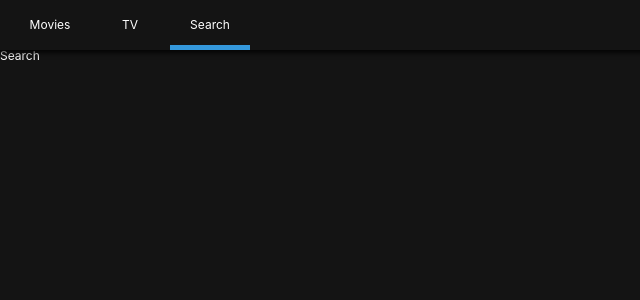
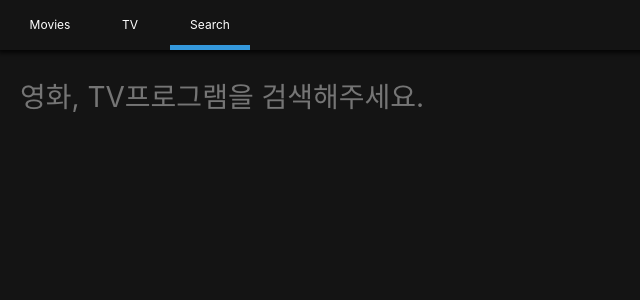
Before and after one commit to sangmin-yoon/Mflix, a React (Create React App) app: page /search in a window 1280 px wide. Shown: the top 300 px of the page, without its empty margins (0-640 px from the left). Built offline with nearby package versions, Linux system fonts and the light colour scheme.

Commit message:
Home,TV,Search Presenter 레이아웃

```diff
--- a/src/Components/GlobalStyles.js
+++ b/src/Components/GlobalStyles.js
@@ -15,7 +15,7 @@ const GlobalStyles = createGlobalStyle`
         font-size: 12px;
         background-color: rgba(20,20,20,1);
         color: white;
-        padding-top: 50px;
+        padding-top: 80px;
     }
 `;
 
--- /dev/null
+++ b/src/Components/Loader.js
@@ -0,0 +1,15 @@
+import React from "react";
+import styled from "styled-components";
+
+const Container = styled.div`
+  height: 100vh;
+  width: 100vw;
+  display: flex;
+  justify-content: center;
+  font-size: 28px;
+  margin-top: 20px;
+`;
+
+const Loader = () => <Container>⏰</Container>;
+
+export default Loader;
--- /dev/null
+++ b/src/Components/Section.js
@@ -0,0 +1,55 @@
+import React from "react";
+import PropTypes from "prop-types";
+import styled from "styled-components";
+
+const Container = styled.div`
+  :not(:last-child) {
+    margin-bottom: 50px;
+  }
+`;
+
+const Title = styled.span`
+  font-size: 14px;
+  font-weight: 600;
+`;
+
+const Grid = styled.div`
+  margin-top: 25px;
+  display: grid;
+  grid-template-columns: repeat(auto-fill, 125px);
+  grid-gap: 25px;
+`;
+
+const Section = ({ title, children }) => (
+  <Container>
+    <Title>{title}</Title>
+    <Grid>{children}</Grid>
+  </Container>
+);
+
+Section.propTypes = {
+  title: PropTypes.string.isRequired,
+  children: PropTypes.oneOfType([
+    PropTypes.arrayOf(PropTypes.node),
+    PropTypes.node,
+  ]),
+};
+
+export default Section;
+
+// PropTypes 종류
+// - array: 배열
+// - arrayOf: 특정 propType으로 이루어진 배열
+// - bool: true or false 값
+// - func: 함수
+// - number: 숫자
+// - object: 객체
+// - string: 문자열
+// - symbol: ES6의 Symbol
+// - node: 렌더링할 수 있는 모든 것(숫자, 문자열, JSX코드)
+// - instanceOf: 특정 클래스의 인스턴스(ex: instanceOf(MyClass))
+// - oneOf(['dog', 'cat']): 주어진 배열 요소 중 값 하나
+// - oneOfType([React.PropTypes.string, PropTypes.number]): 주어진 배열 안의 종류 중 하나
+// - objectOf(React.PropTypes.number): 객체의 모든 키 값이 인자로 주어진 PropType인 객체
+// - shape({ name: PropTypes.string, num: PropTypes.number }): 주어진 스키마를 가진 객체
+// - any: 아무 종류
--- a/src/Routes/Detail/DetailPresenter.js
+++ b/src/Routes/Detail/DetailPresenter.js
@@ -1,9 +1,13 @@
 import React from "react";
+import PropTypes from "prop-types";
+import styled from "styled-components";
 
-class DetailPresenter extends React.Component {
-  render() {
-    return <h1>Detail</h1>;
-  }
-}
+const DetailPresenter = ({ result, loading, error }) => null;
+
+DetailPresenter.propTypes = {
+  result: PropTypes.object,
+  loading: PropTypes.bool.isRequired,
+  error: PropTypes.string,
+};
 
 export default DetailPresenter;
--- a/src/Routes/Home/HomePresenter.js
+++ b/src/Routes/Home/HomePresenter.js
@@ -1,9 +1,48 @@
 import React from "react";
+import PropTypes from "prop-types";
+import styled from "styled-components";
+import Section from "Components/Section";
+import Loader from "Components/Loader";
 
-class HomePresenter extends React.Component {
-  render() {
-    return <h1>home</h1>;
-  }
-}
+const Container = styled.div`
+  padding: 0px 20px;
+`;
+
+const HomePresenter = ({ nowPlaying, popular, upcoming, loading, error }) =>
+  loading ? (
+    <Loader />
+  ) : (
+    <Container>
+      {nowPlaying && nowPlaying.length > 0 && (
+        <Section title="Now Playing">
+          {nowPlaying.map((movie) => (
+            <span key={movie.id}>{movie.title}</span>
+          ))}
+        </Section>
+      )}
+      {upcoming && upcoming.length > 0 && (
+        <Section title="개봉예정">
+          {upcoming.map((movie) => (
+            <span key={movie.id}>{movie.title}</span>
+          ))}
+        </Section>
+      )}
+      {popular && popular.length > 0 && (
+        <Section title="Popular Movie">
+          {popular.map((movie) => (
+            <span key={movie.id}>{movie.title}</span>
+          ))}
+        </Section>
+      )}
+    </Container>
+  );
+
+HomePresenter.propTypes = {
+  nowPlaying: PropTypes.array,
+  popular: PropTypes.array,
+  upcoming: PropTypes.array,
+  loading: PropTypes.bool.isRequired,
+  error: PropTypes.string,
+};
 
 export default HomePresenter;
--- a/src/Routes/Search/SearchContainer.js
+++ b/src/Routes/Search/SearchContainer.js
@@ -11,11 +11,21 @@ class SearchContainer extends React.Component {
     error: null,
   };
 
-  handleSubmit = () => {
+  handleSubmit = (event) => {
+    event.preventDefault();
     const { searchTerm } = this.state;
     if (searchTerm !== "") {
       this.searchByTerm(searchTerm);
     }
+  };
+
+  updateTerm = (event) => {
+    const {
+      target: { value },
+    } = event;
+    this.setState({
+      searchTerm: value,
+    });
   };
 
   searchByTerm = async () => {
@@ -40,7 +50,6 @@ class SearchContainer extends React.Component {
 
   render() {
     const { movieResults, tvResults, searchTerm, loading, error } = this.state;
-    console.log(this.state);
     return (
       <SearchPresenter
         movieResults={movieResults}
@@ -49,6 +58,7 @@ class SearchContainer extends React.Component {
         loading={loading}
         error={error}
         handleSubmit={this.handleSubmit}
+        updateTerm={this.updateTerm}
       />
     );
   }
--- a/src/Routes/Search/SearchPresenter.js
+++ b/src/Routes/Search/SearchPresenter.js
@@ -1,9 +1,71 @@
 import React from "react";
+import PropTypes from "prop-types";
+import styled from "styled-components";
+import Loader from "Components/Loader";
+import Section from "Components/Section";
 
-class SearchPresenter extends React.Component {
-  render() {
-    return <h1>Search</h1>;
-  }
-}
+const Container = styled.div`
+  padding: 0px 20px;
+`;
+
+const Form = styled.form`
+  margin-bottom: 50px;
+`;
+
+const Input = styled.input`
+  all: unset;
+  font-size: 28px;
+  width: 100%;
+`;
+
+const SearchPresenter = ({
+  movieResults,
+  tvResults,
+  loading,
+  searchTerm,
+  updateTerm,
+  handleSubmit,
+  error,
+}) => (
+  <Container>
+    <Form onSubmit={handleSubmit}>
+      <Input
+        placeholder="영화, TV프로그램을 검색해주세요."
+        value={searchTerm}
+        onChange={updateTerm}
+      ></Input>
+    </Form>
+    {loading ? (
+      <Loader />
+    ) : (
+      <>
+        {movieResults && movieResults.length > 0 && (
+          <Section title="영화 결과">
+            {movieResults.map((movie) => (
+              <span key={movie.id}>{movie.title}</span>
+            ))}
+          </Section>
+        )}
+        {tvResults && tvResults.length > 0 && (
+          <Section title="TV 결과">
+            {tvResults.map((show) => (
+              <span key={show.id}>{show.name}</span>
+            ))}
+          </Section>
+        )}
+      </>
+    )}
+  </Container>
+);
+
+SearchPresenter.propTypes = {
+  movieResults: PropTypes.array,
+  tvResults: PropTypes.array,
+  error: PropTypes.string,
+  searchTerm: PropTypes.string,
+  loading: PropTypes.bool.isRequired,
+  handleSubmit: PropTypes.func.isRequired,
+  updateTerm: PropTypes.func.isRequired,
+};
 
 export default SearchPresenter;
--- a/src/Routes/TV/TVPresenter.js
+++ b/src/Routes/TV/TVPresenter.js
@@ -1,9 +1,48 @@
 import React from "react";
+import PropTypes from "prop-types";
+import styled from "styled-components";
+import Section from "Components/Section";
+import Loader from "Components/Loader";
 
-class TV extends React.Component {
-  render() {
-    return <h1>TV</h1>;
-  }
-}
+const Container = styled.div`
+  padding: 0px 20px;
+`;
 
-export default TV;
+const TVPresenter = ({ topRated, popular, airingToday, loading, error }) =>
+  loading ? (
+    <Loader />
+  ) : (
+    <Container>
+      {topRated && topRated.length > 0 && (
+        <Section title="Top Rated Shows">
+          {topRated.map((show) => (
+            <span key={show.id}>{show.name}</span>
+          ))}
+        </Section>
+      )}
+      {popular && popular.length > 0 && (
+        <Section title="Popular">
+          {popular.map((show) => (
+            <span key={show.id}>{show.name}</span>
+          ))}
+        </Section>
+      )}
+      {airingToday && airingToday.length > 0 && (
+        <Section title="오늘방영">
+          {airingToday.map((show) => (
+            <span key={show.id}>{show.name}</span>
+          ))}
+        </Section>
+      )}
+    </Container>
+  );
+
+TVPresenter.propTypes = {
+  topRated: PropTypes.array,
+  popular: PropTypes.array,
+  airingToday: PropTypes.array,
+  loading: PropTypes.bool.isRequired,
+  error: PropTypes.string,
+};
+
+export default TVPresenter;
--- a/src/api.js
+++ b/src/api.js
@@ -21,7 +21,7 @@ export const tvApi = {
   Search: (term) =>
     api.get("search/tv", {
       params: {
-        query: encodeURIComponent(term),
+        query: decodeURIComponent(term),
       },
     }),
 };
@@ -39,7 +39,7 @@ export const moviesApi = {
   Search: (term) =>
     api.get("search/movie", {
       params: {
-        query: encodeURIComponent(term),
+        query: decodeURIComponent(term),
       },
     }),
 };
```
Also changed, not shown: 1 other file (tests, documents, lock files or other folders).
